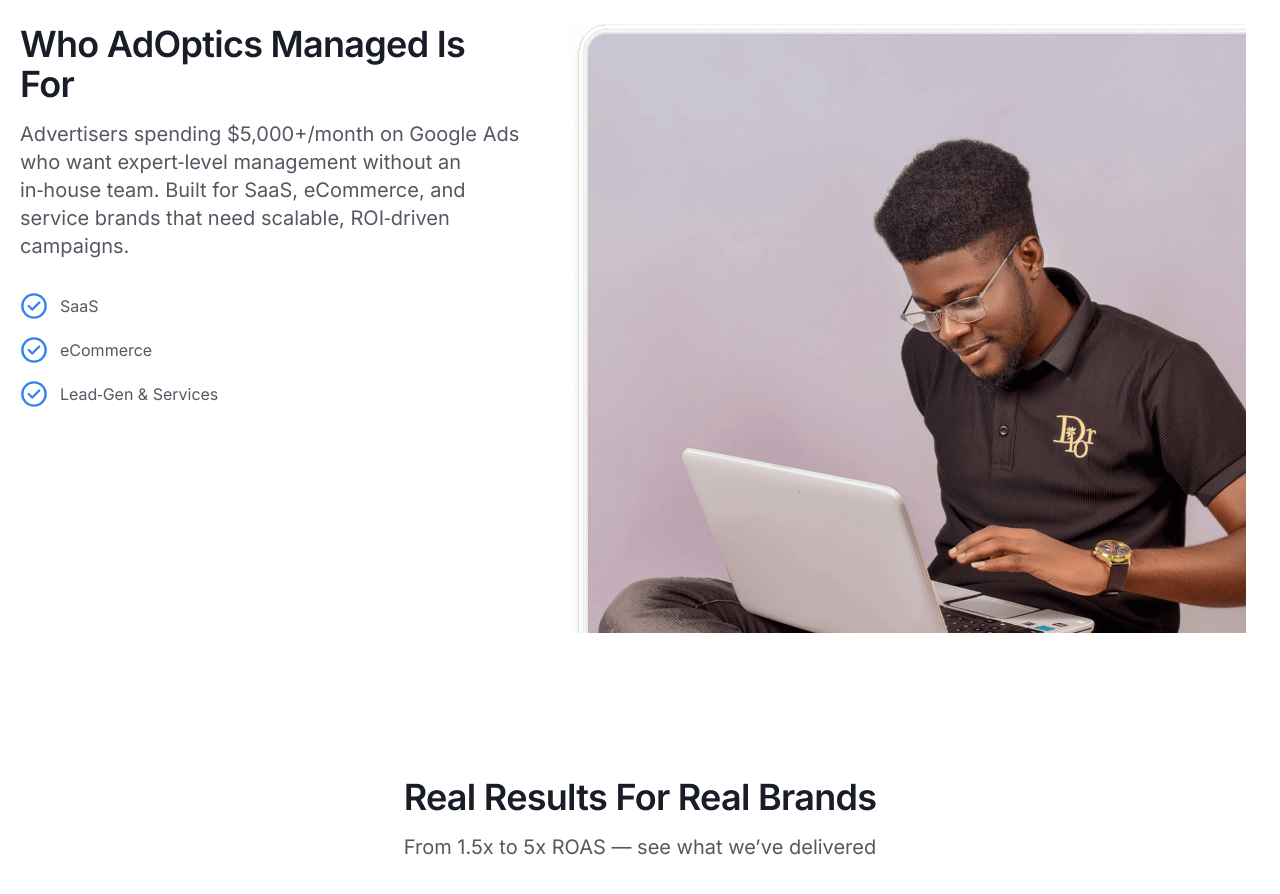
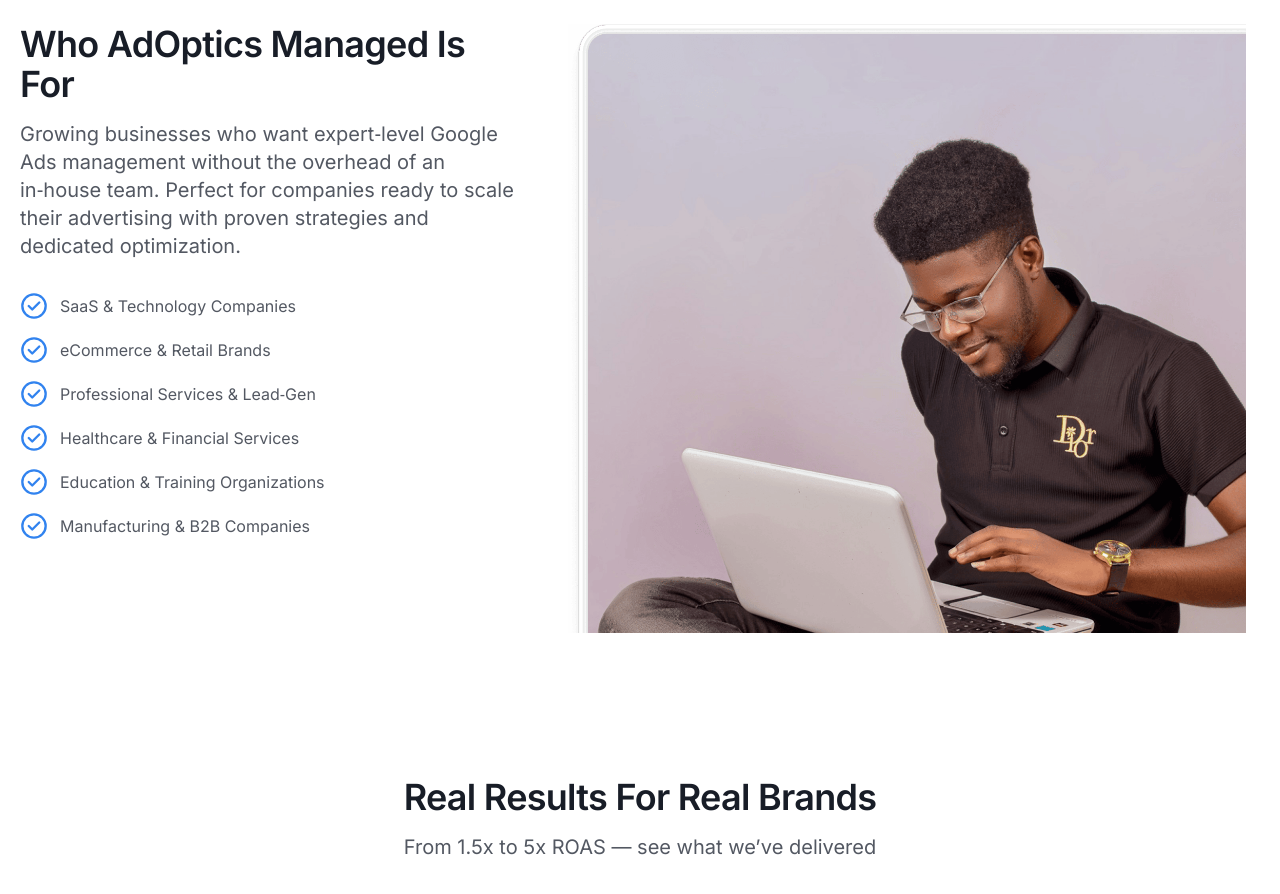
Before and after one commit to sprfrkr/adoptics_managed, a website: page src/index.html in a window 1280 px wide. Shown: the part 1220-2114 px from the top of the page. Drawn offline with Linux system fonts and the light colour scheme.

Commit message:
Broaden target audience section for wider client appeal
- Removed specific spending threshold (K+/month requirement)
- Updated description to 'Growing businesses' for broader appeal
- Expanded from 3 to 6 industry categories:
  • SaaS & Technology Companies
  • eCommerce & Retail Brands
  • Professional Services & Lead-Gen
  • Healthcare & Financial Services (NEW)
  • Education & Training Organizations (NEW)
  • Manufacturing & B2B Companies (NEW)
- More inclusive language to attract diverse client base
- Maintains professional positioning while lowering barriers

```diff
--- a/src/index.html
+++ b/src/index.html
@@ -144,8 +144,8 @@
 									Who AdOptics Managed Is For
 								</h2>
 								<p class="text-lg md:text-xl">
-									Advertisers spending $5,000+/month on Google Ads who want expert‑level management without an in‑house team.
-									Built for SaaS, eCommerce, and service brands that need scalable, ROI‑driven campaigns.
+									Growing businesses who want expert‑level Google Ads management without the overhead of an in‑house team.
+									Perfect for companies ready to scale their advertising with proven strategies and dedicated optimization.
 								</p>
 							</div>
 
@@ -155,21 +155,42 @@
 										src="./images/icons/check-circle-lightblue.svg"
 										alt="check icon"
 									/>
-									<p>SaaS</p>
+									<p>SaaS & Technology Companies</p>
 								</li>
 								<li class="flex items-center gap-3">
 									<img
 										src="./images/icons/check-circle-lightblue.svg"
 										alt="check icon"
 									/>
-									<p>eCommerce</p>
+									<p>eCommerce & Retail Brands</p>
 								</li>
 								<li class="flex items-center gap-3">
 									<img
 										src="./images/icons/check-circle-lightblue.svg"
 										alt="check icon"
 									/>
-									<p>Lead‑Gen & Services</p>
+									<p>Professional Services & Lead‑Gen</p>
+								</li>
+								<li class="flex items-center gap-3">
+									<img
+										src="./images/icons/check-circle-lightblue.svg"
+										alt="check icon"
+									/>
+									<p>Healthcare & Financial Services</p>
+								</li>
+								<li class="flex items-center gap-3">
+									<img
+										src="./images/icons/check-circle-lightblue.svg"
+										alt="check icon"
+									/>
+									<p>Education & Training Organizations</p>
+								</li>
+								<li class="flex items-center gap-3">
+									<img
+										src="./images/icons/check-circle-lightblue.svg"
+										alt="check icon"
+									/>
+									<p>Manufacturing & B2B Companies</p>
 								</li>
 							</ul>
 						</div>
```
